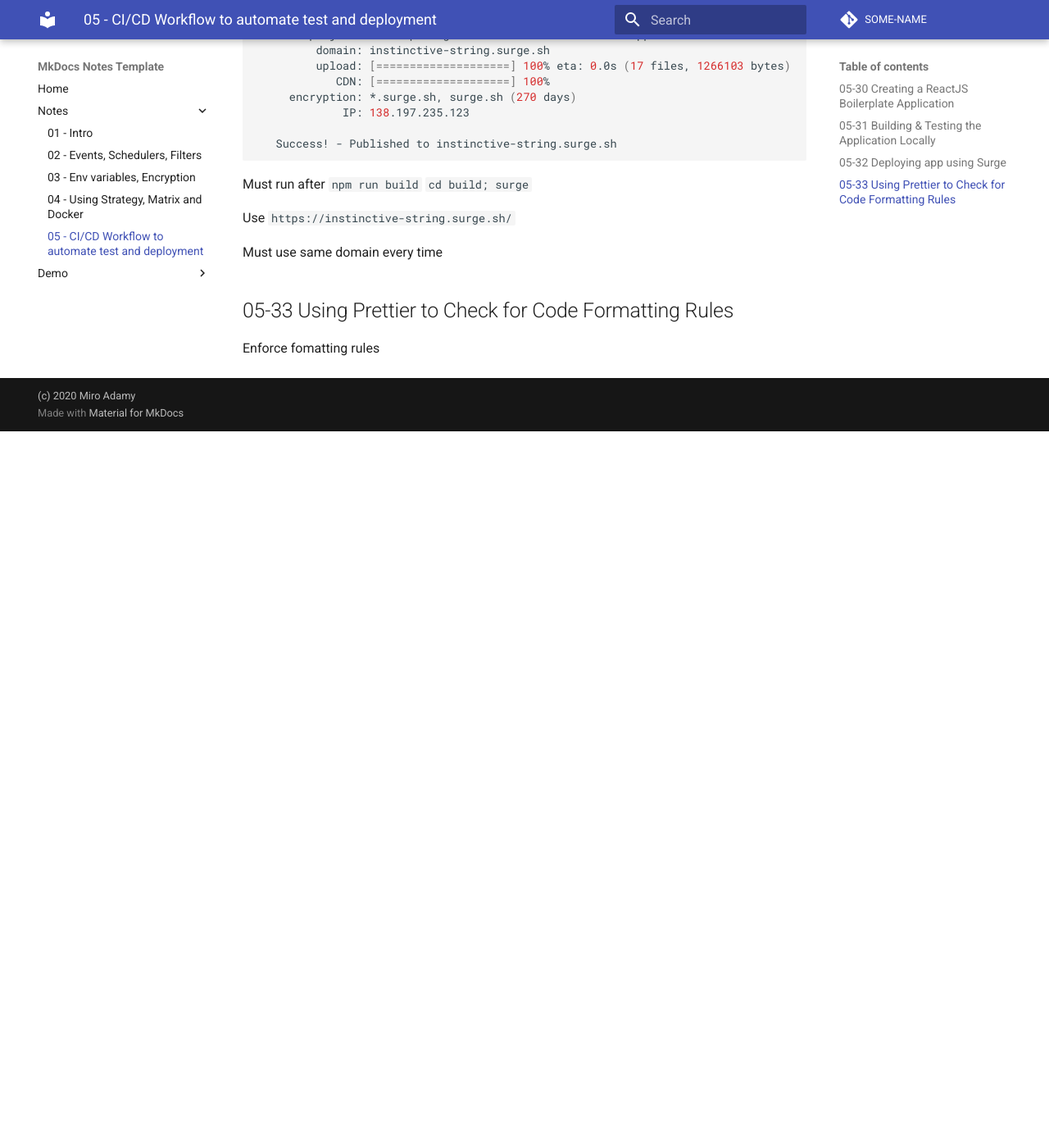
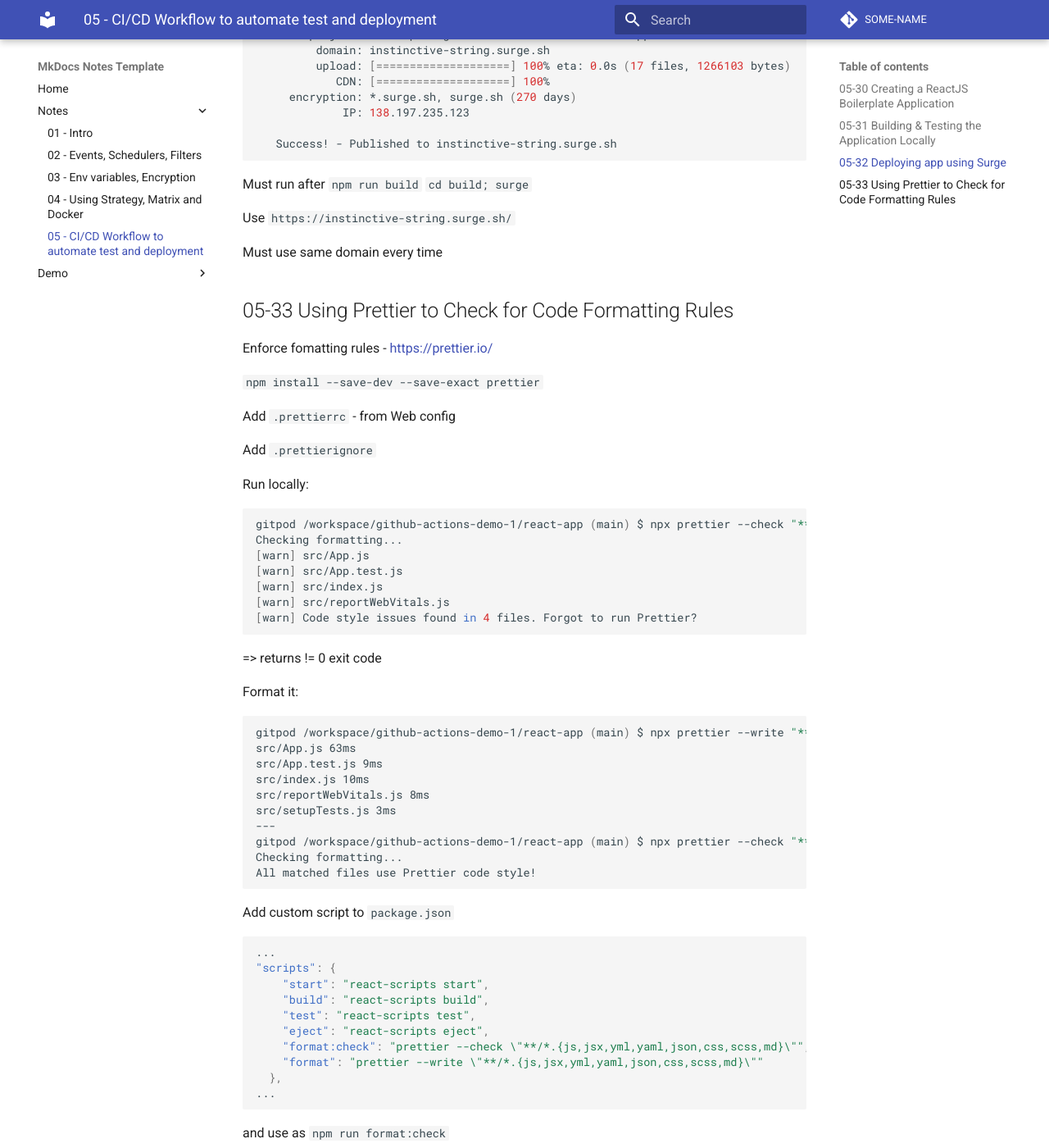
Before and after one commit to miroadamy-practice/notes-github-actions, an MkDocs documentation site: the page built from docs/section-05.md, in a window 1280 px wide and 1400 px high, scrolled down 4439 px. Shown: the whole window at 82% size. Built offline with MkDocs 1.6.1 and Material for MkDocs 9.7.7, drawn with Linux system fonts in a browser that asks for light colours; comment, search, counter and statistics services are not loaded; before the commit the page ends 4965 px from its top, so only the background shows below that; some of the changed text lies outside the part shown.

Commit message:
Done 05-33

````diff
--- a/docs/section-05.md
+++ b/docs/section-05.md
@@ -235,4 +235,89 @@ Must use same domain every time
 
 ## 05-33 Using Prettier to Check for Code Formatting Rules
 
-Enforce fomatting rules
+Enforce fomatting rules - <https://prettier.io/>
+
+`npm install --save-dev --save-exact prettier`
+
+Add `.prettierrc` - from Web config
+
+Add `.prettierignore`
+
+Run locally:
+
+```sh
+gitpod /workspace/github-actions-demo-1/react-app (main) $ npx prettier --check "**/*.js"
+Checking formatting...
+[warn] src/App.js
+[warn] src/App.test.js
+[warn] src/index.js
+[warn] src/reportWebVitals.js
+[warn] Code style issues found in 4 files. Forgot to run Prettier?
+```
+
+=> returns != 0 exit code
+
+Format it:
+
+```sh
+gitpod /workspace/github-actions-demo-1/react-app (main) $ npx prettier --write "**/*.js"
+src/App.js 63ms
+src/App.test.js 9ms
+src/index.js 10ms
+src/reportWebVitals.js 8ms
+src/setupTests.js 3ms
+---
+gitpod /workspace/github-actions-demo-1/react-app (main) $ npx prettier --check "**/*.js"
+Checking formatting...
+All matched files use Prettier code style!
+```
+
+Add custom script to `package.json`
+
+```json
+...
+"scripts": {
+    "start": "react-scripts start",
+    "build": "react-scripts build",
+    "test": "react-scripts test",
+    "eject": "react-scripts eject",
+    "format:check": "prettier --check \"**/*.{js,jsx,yml,yaml,json,css,scss,md}\"",
+    "format": "prettier --write \"**/*.{js,jsx,yml,yaml,json,css,scss,md}\""
+  },
+...
+```
+
+and use as `npm run format:check`
+
+```sh
+gitpod /workspace/github-actions-demo-1/react-app (main) $ npm run format:check
+
+> react-app@0.1.0 format:check
+> prettier --check "**/*.{js,jsx,yml,yaml,json,css,scss,md}"
+
+Checking formatting...
+All matched files use Prettier code style!
+
+---
+gitpod /workspace/github-actions-demo-1/react-app (main) $ npm run format
+
+> react-app@0.1.0 format
+> prettier --write "**/*.{js,jsx,yml,yaml,json,css,scss,md}"
+
+public/manifest.json 52ms
+README.md 57ms
+src/App.css 43ms
+src/App.js 18ms
+src/App.test.js 9ms
+src/index.css 6ms
+src/index.js 7ms
+src/reportWebVitals.js 9ms
+src/setupTests.js 3ms
+```
+
+3 things for workflow:
+
+* test
+* format
+* build
+* deploy
````
